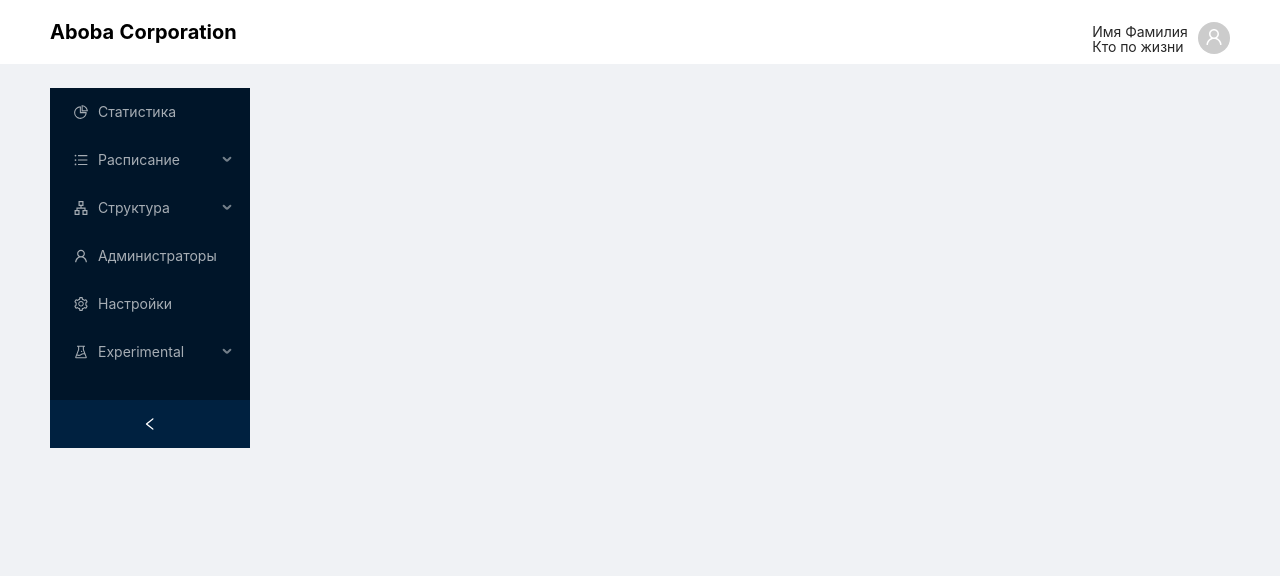
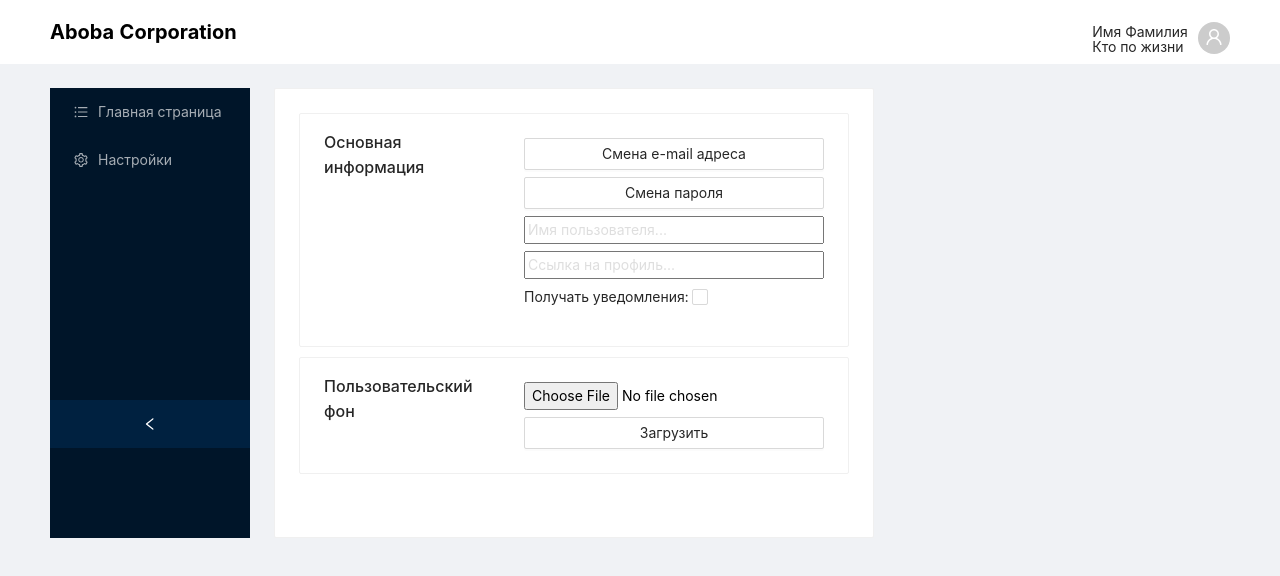
Before and after one commit to Anto-MSHK/code-H, a React (Create React App) app in the folder client/: page /settings in a window 1280 px wide. Shown: the top 576 px of the page. Built offline with nearby package versions, Linux system fonts and the light colour scheme.

Commit message:
Settings/Navlink

```diff
--- a/client/src/Components/Main.tsx
+++ b/client/src/Components/Main.tsx
@@ -3,6 +3,7 @@ import React from "react";
 import { Routes, Route } from "react-router-dom";
 import { Board } from "./Board/Board";
 import "./Main.css"
+import {Settings} from "./Settings/Settings";
 
 export const Main = () => {
   return (
@@ -10,7 +11,7 @@ export const Main = () => {
       <Routes>
         <Route path="/auth" element={<div></div>} />
         <Route path="/main/" element={<Board title={"Все задачи"} />} />
-        <Route path="/settings/" element={<div></div>} />
+        <Route path="/settings/" element={<Settings />} />
       </Routes>
     </Content>
   );
--- a/client/src/Components/Nav/Nav.tsx
+++ b/client/src/Components/Nav/Nav.tsx
@@ -2,11 +2,7 @@ import React, { useState } from "react";
 import { Layout, Menu } from "antd";
 import {
   UnorderedListOutlined,
-  PieChartOutlined,
-  ApartmentOutlined,
-  UserOutlined,
   SettingOutlined,
-  ExperimentOutlined,
 } from "@ant-design/icons";
 import { NavLink } from "react-router-dom";
 
@@ -20,35 +16,14 @@ type navigationItem = {
 };
 
 const nav: navigationItem[] = [
-  { icon: PieChartOutlined, name: "Статистика", link: "#" },
   {
     icon: UnorderedListOutlined,
-    name: "Расписание",
-    link: "#",
-    children: [
-      { name: "ФВО", link: "/fvo" },
-      { name: "СПО", link: "/spo" },
-      { name: "По учителю", link: "/forteachers" },
-    ],
+    name: "Главная страница",
+    link: "/main",
   },
-  {
-    icon: ApartmentOutlined,
-    name: "Структура",
-    link: "#",
-    children: [
-      { name: "Преподаватели", link: "#" },
-      { name: "Предметы", link: "#" },
-      { name: "Кабинеты", link: "#" },
-    ],
-  },
-  { icon: UserOutlined, name: "Администраторы", link: "#" },
-  { icon: SettingOutlined, name: "Настройки", link: "#" },
-  {
-    icon: ExperimentOutlined,
-    name: "Experimental",
-    link: "/experimental",
-    children: [{ name: "None", link: "/experimental/null" }],
-  },
+  { icon: SettingOutlined,
+    name: "Настройки",
+    link: "/settings" },
 ];
 
 const item2 = nav.map((el, index) => {
@@ -74,12 +49,14 @@ const item2 = nav.map((el, index) => {
     <Menu.Item key={`sub${key}`}>
       <el.icon />
       <span>{el.name}</span>
+      <NavLink to={el.link} />
     </Menu.Item>
   );
 });
 
 export const Nav = () => {
   const [collapsed, setCollapsed] = useState(false);
+
   return (
     <Sider
       className="site-layout-background"
--- a/client/src/Components/Settings/Settings.css
+++ b/client/src/Components/Settings/Settings.css
@@ -1,16 +1,17 @@
 .main_card {
     display: flex;
     flex-direction: row;
-    justify-content: space-between;
-    height: 50vh;
-    width: 100%;
+    height: 450px;
+    width: 600px;
 }
 
 .user_inform {
+    display: flex;
     width: 100%;
 }
 
 .user_background {
+    display: flex;
     margin-top: 10px;
     width: 100%;
 }
```
